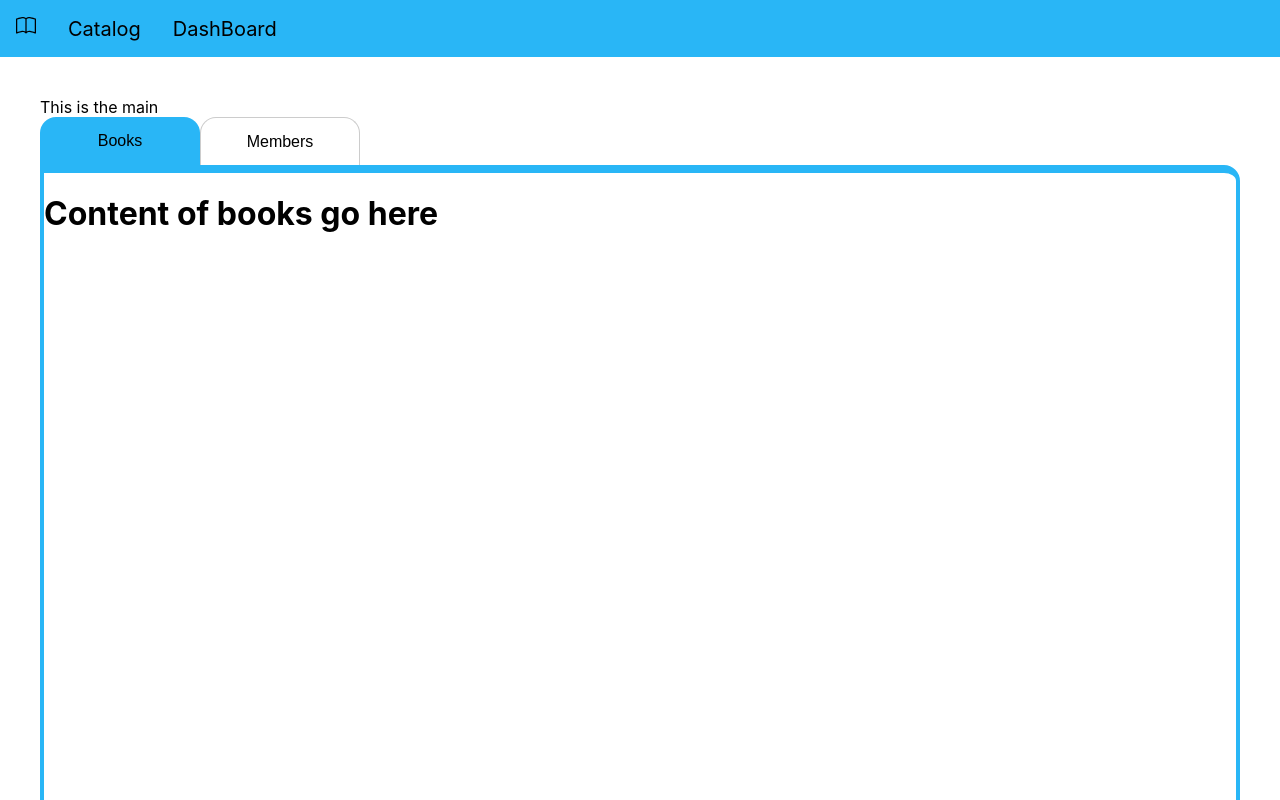
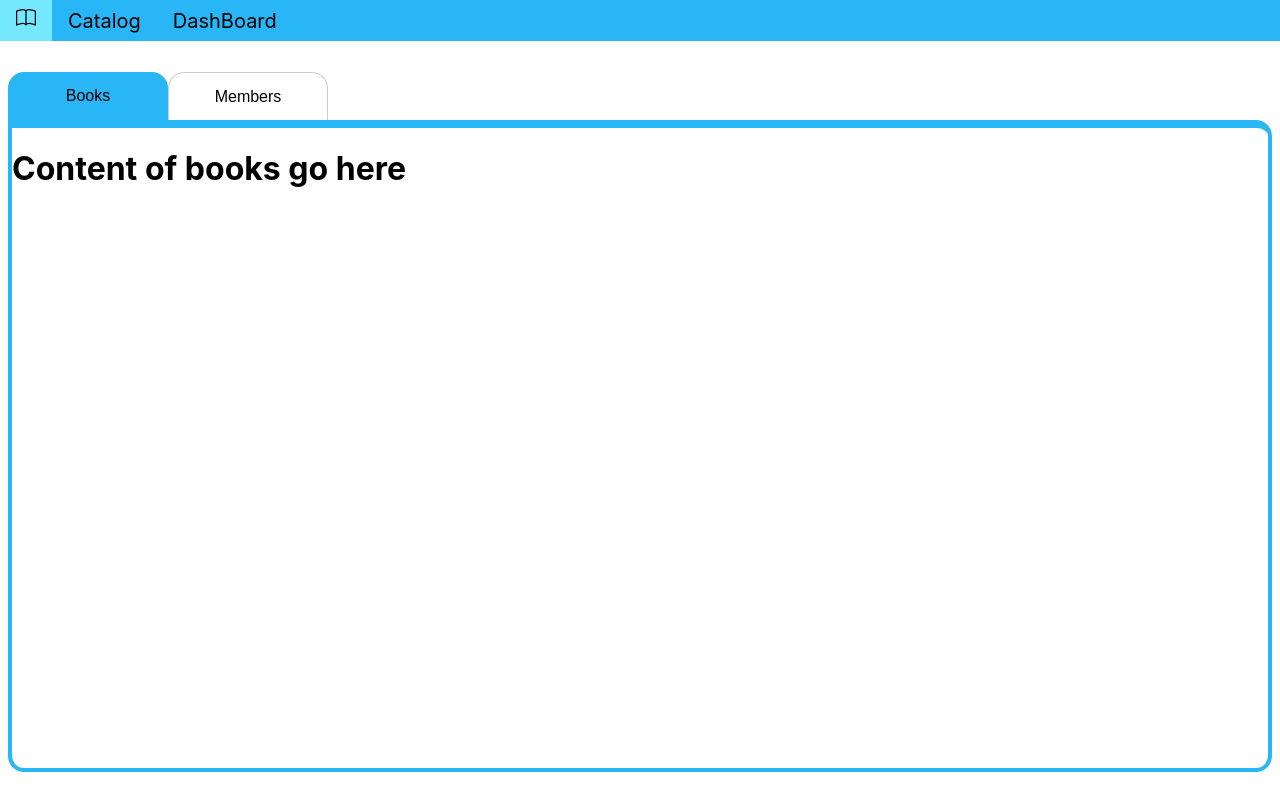
Before and after one commit to sajani-p/LMS, a React (Create React App) app: page / in a window 1280 px wide. Shown: the top 800 px of the page. Built offline with nearby package versions, Linux system fonts and the light colour scheme.

Commit message:
dynamic tab content and bugfixes

```diff
--- a/src/App.js
+++ b/src/App.js
@@ -4,7 +4,7 @@
 import { BsBook } from "react-icons/bs";
 
 // presantational components
-import { Main, Footer} from "./components/Layout";
+import { Main, Footer, Header} from "./components/Layout";
 import { NavBar, NavItem,NavLink } from "./components/Navbar";
 
 // container components-logical components
@@ -21,10 +21,12 @@
     secondary: {
       main: "#fff",
     },
+    spacing: (factor) => `${factor * 8}px`,
   };
 
   return (
     <ThemeProvider theme = {theme}>
+      <Header>
         <NavBar>
           <NavItem href="#">
             <NavLink>
@@ -38,8 +40,10 @@
             <NavLink>DashBoard</NavLink>
           </NavItem>
         </NavBar>
+      </Header>
 
-      <Main>This is the main
+      <Main>
+
           <Dashboard/>
       </Main>
 
@@ -47,6 +51,7 @@
         Copyright {new Date().getFullYear()} &copy; Spark Academy{" "}
       </Footer>
     </ThemeProvider>
+
   );
 }
 
--- a/src/components/Layout.js
+++ b/src/components/Layout.js
@@ -1,8 +1,16 @@
 import styled from "styled-components";
 
+export const Header = styled.header`
+    height: 5vh;
+`;
+
 export const Main = styled.main`
-    min-height: 100vh;
-    padding: 5vh;
+    min-height: 95vh;
+    padding: ${(props) => props.theme.spacing(1)};
+    padding-top: 2rem;
+    display: flex;
+    flex-direction: column;
+    align-item: center;
 `;
 
 export const Footer = styled.footer`
--- a/src/components/Navbar.js
+++ b/src/components/Navbar.js
@@ -3,10 +3,14 @@
 export const NavBar = styled.ul`
     list-style-type: none;
     margin: 0;
-    padding: 1em 0;
+    padding: ${(props) => props.theme.spacing(1)} 0;
     overflow: hidden;
     background-color: ${(props) => props.theme.primary.main};
     width: 100%;
+    position: fixed;
+    top: 0;
+    z-index: 1;
+    max-height: 5vh;
 `;
 
 export const NavItem = styled.li`
--- a/src/components/Tabs.js
+++ b/src/components/Tabs.js
@@ -6,6 +6,7 @@
     overflow: hidden;
     background: #fff;
     height: 100%;
+    width: 100%;
 `;
 
 const TabButtonContainer = styled.div`
```
Lines whose indentation alone changed are shown as unchanged.
